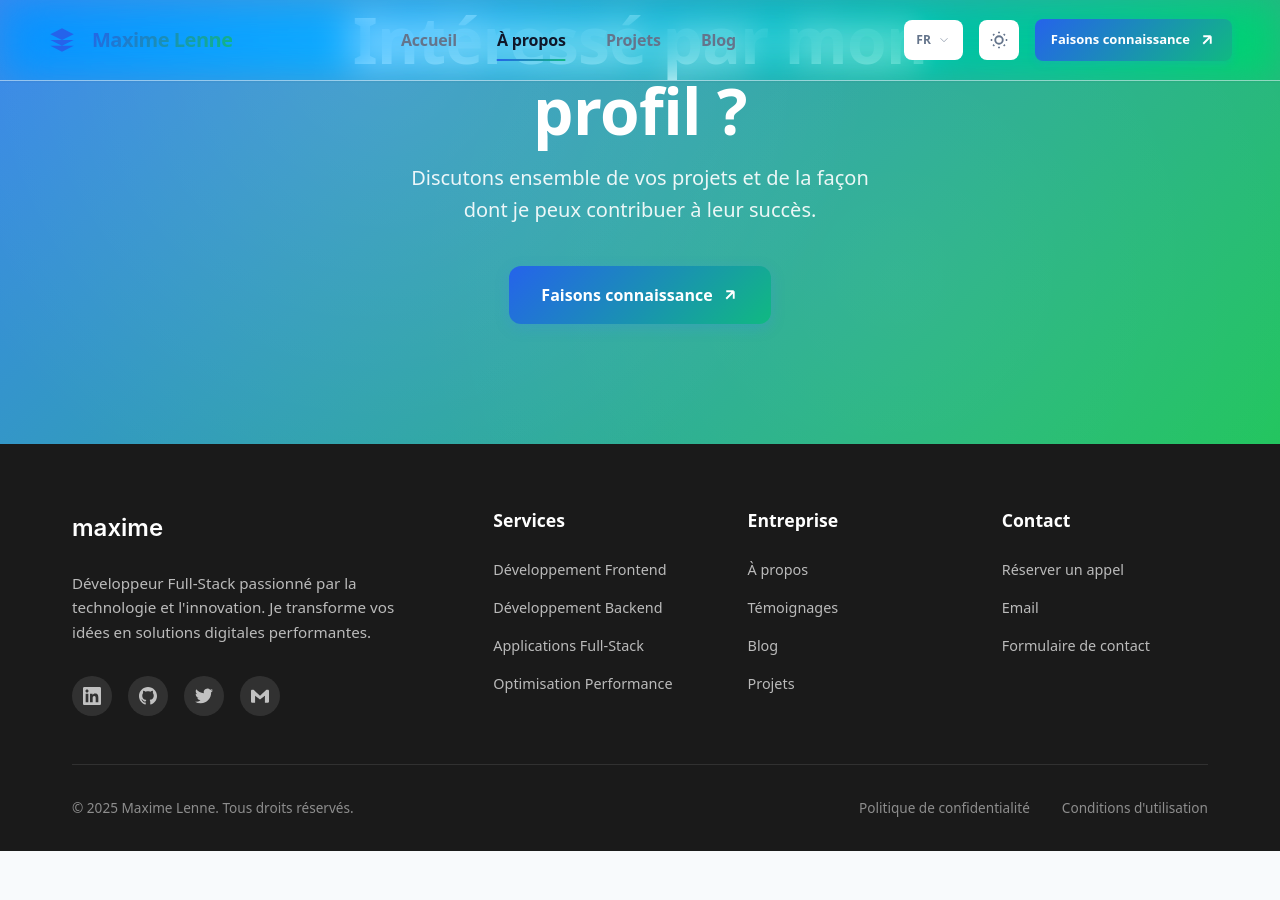
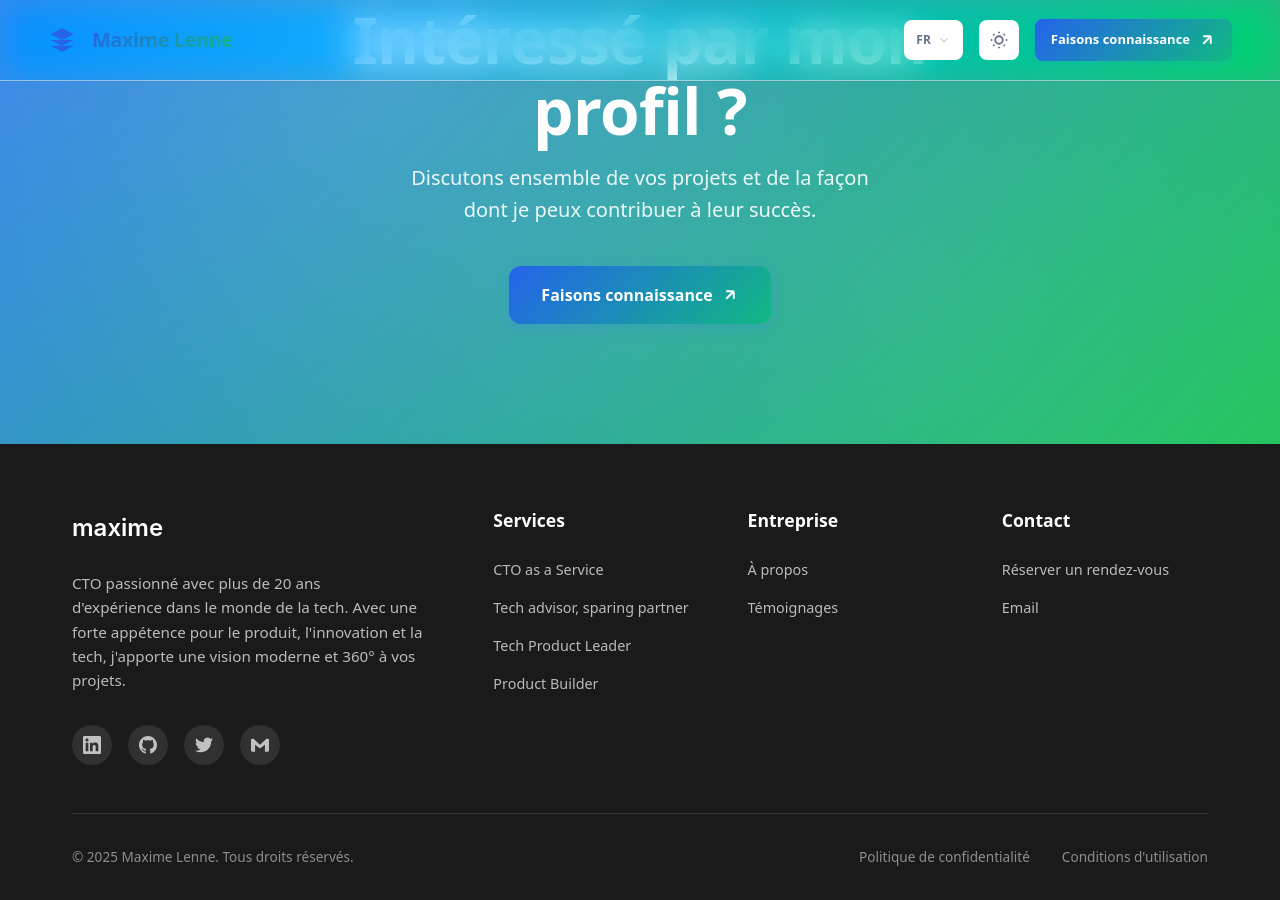
Before and after one commit to maxime-lenne/maxime-lenne.github.io, a Jekyll site: the page built from resume.md, in a window 1280 px wide and 900 px high, scrolled down 7515 px. Built offline with Jekyll 4.4.1, drawn with Linux system fonts in a browser that asks for light colours; before the commit the page ends 8366 px from its top, so only the background shows below that.

Commit message:
refacto + contents

```diff
--- a/_config.yml
+++ b/_config.yml
@@ -1,6 +1,6 @@
 # Site settings
 title: "Maxime Lenne - CTO & Tech Product Leader"
-email: "your-email@example.com"
+email: "hello@maxime-lenne.fr"
 description: "Expert en entrepreneuriat tech, innovation et développement produit"
 baseurl: "" # the subpath of your site, e.g. /blog
 url: "https://maxime-lenne.github.io" # the base hostname & protocol for your site
@@ -15,7 +15,7 @@
   name: "Maxime Lenne"
   bio: "CTO & Tech Product Leader"
   location: "France"
-  email: "your-email@example.com"
+  email: "hello@maxime-lenne.fr"
   twitter: "MaximeLenne"
   github: "maxime-lenne"
   linkedin: "maximelenne"
--- a/_includes/figma/about-section.html
+++ b/_includes/figma/about-section.html
@@ -35,9 +35,9 @@
             Des compétences et expériences que je souhaite mettre à profit dans mes futurs postes.
           </p>
         </div>
-
-        {% include figma/cta-button.html style="secondary" text="Mon CV" url="/resume/" class="figma-about__cv-btn" %}
-
+        <!--
+        {% #include figma/cta-button.html style="secondary" text="Mon CV" url="/resume/" class="figma-about__cv-btn" %}
+        -->
         <div class="figma-about__skills">
           <h3 class="figma-about__skills-title">Mes compétences principales</h3>
           <div class="figma-about__skills-grid">
--- a/_includes/figma/final-cta-section.html
+++ b/_includes/figma/final-cta-section.html
@@ -6,11 +6,11 @@
         Prêt à découvrir votre projet ?
       </h2>
       <p class="figma-final-cta__description">
-        Transformons ensemble votre vision en réalité digitale. Planifiez dès aujourd'hui votre appel de découverte gratuit.
+        Transformons ensemble votre vision en réalité digitale. Planifiez dès aujourd'hui un rendez-vous.
       </p>
       <div class="figma-final-cta__actions">
         {% include figma/cta-button.html text="Faisons connaissance" icon="arrow" %}
-        {% include figma/cta-button.html style="secondary" text="Voir mes réalisations" url="projects/" %}
+        {% #include figma/cta-button.html style="secondary" text="Voir mes réalisations" url="projects/" %}
       </div>
     </div>
   </div>
--- a/_layouts/figma.html
+++ b/_layouts/figma.html
@@ -56,7 +56,7 @@
                 <span class="header__logo-text">Maxime Lenne</span>
             </a>
 
-            <nav class="header__nav" role="navigation" aria-label="Main navigation">
+            <!--nav class="header__nav" role="navigation" aria-label="Main navigation">
                 <a href="{{ '/' | relative_url }}" class="nav-link{% if page.url == '/' %} nav-link--active{% endif %}">
                     Accueil
                 </a>
@@ -69,7 +69,7 @@
                 <a href="{{ '/blog/' | relative_url }}" class="nav-link{% if page.url contains '/blog/' %} nav-link--active{% endif %}">
                     Blog
                 </a>
-            </nav>
+            </nav-->
 
 
             <!-- Header Actions -->
@@ -165,26 +165,25 @@
                         <span class="figma-footer__logo-text">maxime</span>
                     </div>
                     <p class="figma-footer__description">
-                        Développeur Full-Stack passionné par la technologie et l'innovation.
-                        Je transforme vos idées en solutions digitales performantes.
+                        CTO passionné avec plus de 20 ans d'expérience dans le monde de la tech. Avec une forte appétence pour le produit, l'innovation et la tech, j'apporte une vision moderne et 360° à vos projets.
                     </p>
                     <div class="figma-footer__social">
-                        <a href="https://linkedin.com/in/maxime-lenne" class="figma-footer__social-link" aria-label="LinkedIn">
+                        <a href="{{ site.author.linkedin | prepend: 'https://linkedin.com/in/' }}" class="figma-footer__social-link" aria-label="LinkedIn">
                             <svg viewBox="0 0 24 24" fill="currentColor">
                                 <path d="M20.447 20.452h-3.554v-5.569c0-1.328-.027-3.037-1.852-3.037-1.853 0-2.136 1.445-2.136 2.939v5.667H9.351V9h3.414v1.561h.046c.477-.9 1.637-1.85 3.37-1.85 3.601 0 4.267 2.37 4.267 5.455v6.286zM5.337 7.433c-1.144 0-2.063-.926-2.063-2.065 0-1.138.92-2.063 2.063-2.063 1.14 0 2.064.925 2.064 2.063 0 1.139-.925 2.065-2.064 2.065zm1.782 13.019H3.555V9h3.564v11.452zM22.225 0H1.771C.792 0 0 .774 0 1.729v20.542C0 23.227.792 24 1.771 24h20.451C23.2 24 24 23.227 24 22.271V1.729C24 .774 23.2 0 22.222 0h.003z"/>
                             </svg>
                         </a>
-                        <a href="https://github.com/maxime-lenne" class="figma-footer__social-link" aria-label="GitHub">
+                        <a href="{{ site.author.github | prepend: 'https://github.com/' }}" class="figma-footer__social-link" aria-label="GitHub">
                             <svg viewBox="0 0 24 24" fill="currentColor">
                                 <path d="M12 0c-6.626 0-12 5.373-12 12 0 5.302 3.438 9.8 8.207 11.387.599.111.793-.261.793-.577v-2.234c-3.338.726-4.033-1.416-4.033-1.416-.546-1.387-1.333-1.756-1.333-1.756-1.089-.745.083-.729.083-.729 1.205.084 1.839 1.237 1.839 1.237 1.07 1.834 2.807 1.304 3.492.997.107-.775.418-1.305.762-1.604-2.665-.305-5.467-1.334-5.467-5.931 0-1.311.469-2.381 1.236-3.221-.124-.303-.535-1.524.117-3.176 0 0 1.008-.322 3.301 1.23.957-.266 1.983-.399 3.003-.404 1.02.005 2.047.138 3.006.404 2.291-1.552 3.297-1.23 3.297-1.23.653 1.653.242 2.874.118 3.176.77.84 1.235 1.911 1.235 3.221 0 4.609-2.807 5.624-5.479 5.921.43.372.823 1.102.823 2.222v3.293c0 .319.192.694.801.576 4.765-1.589 8.199-6.086 8.199-11.386 0-6.627-5.373-12-12-12z"/>
                             </svg>
                         </a>
-                        <a href="https://twitter.com/maximelenne" class="figma-footer__social-link" aria-label="Twitter">
+                        <a href="{{ site.author.twitter | prepend: 'https://twitter.com/' }}" class="figma-footer__social-link" aria-label="Twitter">
                             <svg viewBox="0 0 24 24" fill="currentColor">
                                 <path d="M23.953 4.57a10 10 0 01-2.825.775 4.958 4.958 0 002.163-2.723c-.951.555-2.005.959-3.127 1.184a4.92 4.92 0 00-8.384 4.482C7.69 8.095 4.067 6.13 1.64 3.162a4.822 4.822 0 00-.666 2.475c0 1.71.87 3.213 2.188 4.096a4.904 4.904 0 01-2.228-.616v.06a4.923 4.923 0 003.946 4.827 4.996 4.996 0 01-2.212.085 4.936 4.936 0 004.604 3.417 9.867 9.867 0 01-6.102 2.105c-.39 0-.779-.023-1.17-.067a13.995 13.995 0 007.557 2.209c9.053 0 13.998-7.496 13.998-13.985 0-.21 0-.42-.015-.63A9.935 9.935 0 0024 4.59z"/>
                             </svg>
                         </a>
-                        <a href="mailto:contact@maxime-lenne.fr" class="figma-footer__social-link" aria-label="Email">
+                        <a href="{{ site.author.email | prepend: 'mailto:' }}" class="figma-footer__social-link" aria-label="Email">
                             <svg viewBox="0 0 24 24" fill="currentColor">
                                 <path d="M24 5.457v13.909c0 .904-.732 1.636-1.636 1.636h-3.819V11.73L12 16.64l-6.545-4.91v9.273H1.636A1.636 1.636 0 0 1 0 19.366V5.457c0-.904.732-1.636 1.636-1.636h1.82L12 11.73l8.545-7.909h1.819c.904 0 1.636.732 1.636 1.636z"/>
                             </svg>
@@ -196,10 +195,10 @@
                     <div class="figma-footer__column">
                         <h4 class="figma-footer__column-title">Services</h4>
                         <ul class="figma-footer__column-list">
-                            <li><a href="#services">Développement Frontend</a></li>
-                            <li><a href="#services">Développement Backend</a></li>
-                            <li><a href="#services">Applications Full-Stack</a></li>
-                            <li><a href="#services">Optimisation Performance</a></li>
+                            <li><a href="#services">CTO as a Service</a></li>
+                            <li><a href="#services">Tech advisor, sparing partner</a></li>
+                            <li><a href="#services">Tech Product Leader</a></li>
+                            <li><a href="#services">Product Builder</a></li>
                         </ul>
                     </div>
 
@@ -208,17 +207,16 @@
                         <ul class="figma-footer__column-list">
                             <li><a href="#about">À propos</a></li>
                             <li><a href="#testimonials">Témoignages</a></li>
-                            <li><a href="/blog">Blog</a></li>
-                            <li><a href="/projects">Projets</a></li>
+                            <!--li><a href="/blog">Blog</a></li>
+                            <li><a href="/projects">Projets</a></li-->
                         </ul>
                     </div>
 
                     <div class="figma-footer__column">
                         <h4 class="figma-footer__column-title">Contact</h4>
                         <ul class="figma-footer__column-list">
-                            <li><a href="https://calendar.notion.so/meet/maxime-lenne/1h1wbg4ojm">Réserver un appel</a></li>
-                            <li><a href="mailto:contact@maxime-lenne.fr">Email</a></li>
-                            <li><a href="/contact">Formulaire de contact</a></li>
+                            <li><a href="https://calendar.notion.so/meet/maxime-lenne/1h1wbg4ojm">Réserver un rendez-vous</a></li>
+                            <li><a href="{{ site.author.email | prepend: 'mailto:' }}">Email</a></li>
                         </ul>
                     </div>
                 </div>
```
